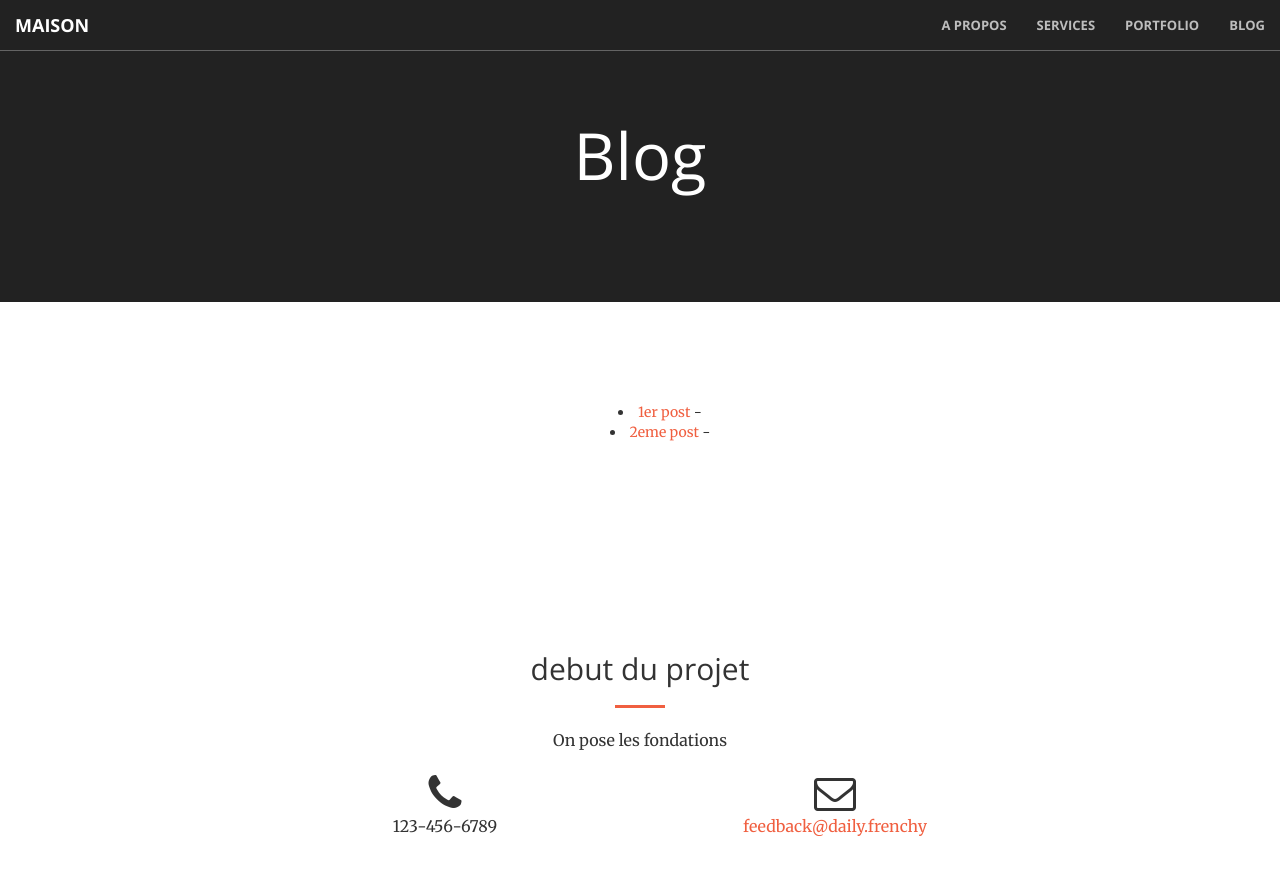
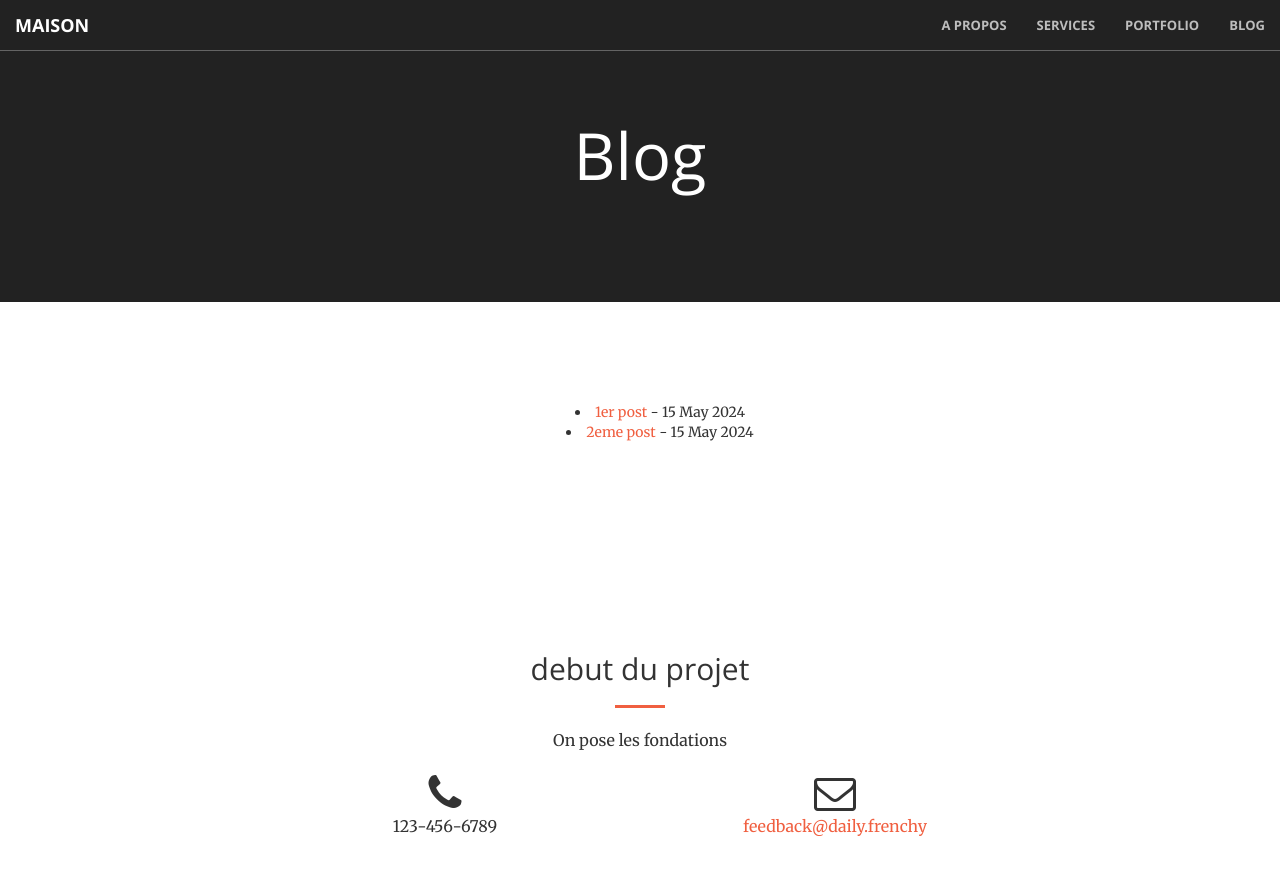
Before and after one commit to daily-frenchy/open, a Jekyll site: the page built from blog.html, in a window 1280 px wide and 958 px high. Shown: the top 875 px of the window. Built offline with Jekyll 4.4.1, drawn with Linux system fonts in a browser that asks for light colours.

Commit message:
Update blog.html

```diff
--- a/blog.html
+++ b/blog.html
@@ -8,10 +8,7 @@ title: Blog
 			<div class="text-center">
 				<ul style="list-style-position: inside">
 
-<!-- 						<li>
-							<a href="{{ post.url }}">{{ post.title }}</a> - {{ post.date | date: "%d %B %Y" }}
-						</li> -->
-
+					{% for post in site.posts %}
 						<li>
 							<a href="{{ "/2016/06/01/my-first-post.html" | absolute_url }}"> 1er post </a> - {{ post.date | date: "%d %B %Y" }}
 						</li>
@@ -19,7 +16,7 @@ title: Blog
                                         	<li>
 							<a href="{{ "/2024/05/15/article-1.html" | absolute_url }}"> 2eme post </a> - {{ post.date | date: "%d %B %Y" }}
 						</li>
-
+					{% endfor %}
 				</ul>
 			</div>
 		</div>
```
